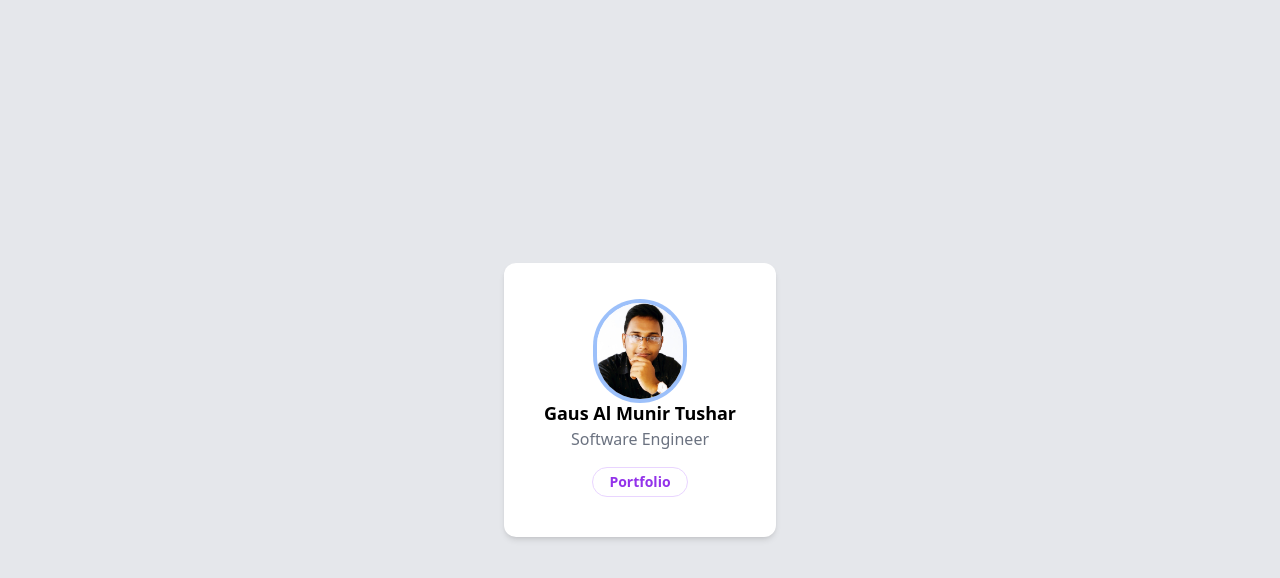
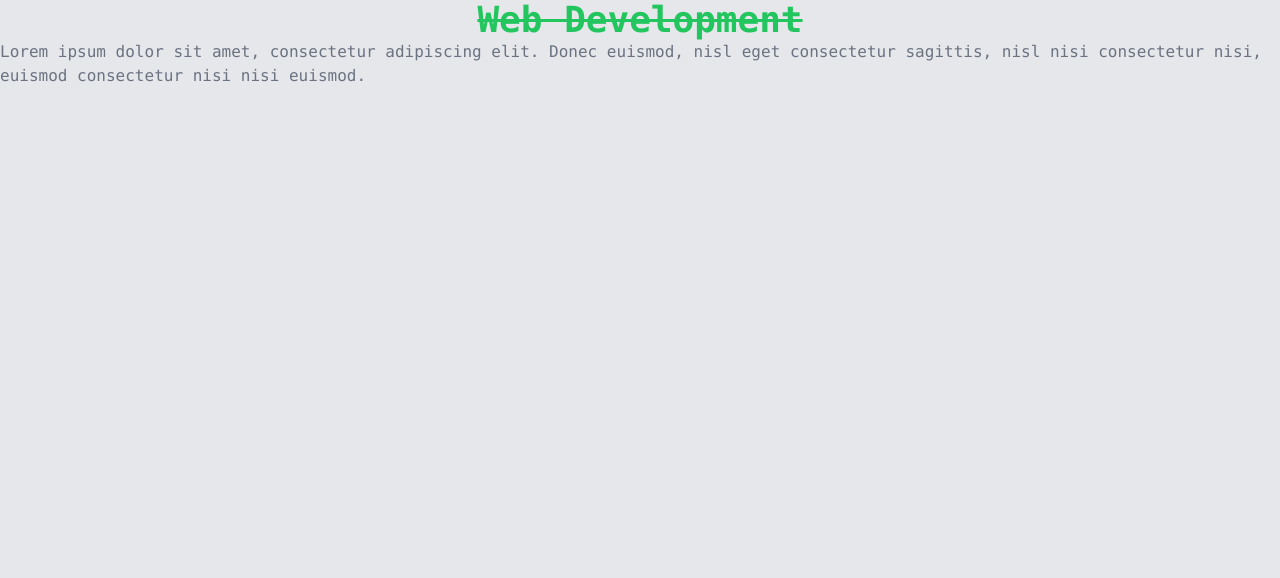
Before and after one commit to GausAlMunirTushar/tailwindcss_practices, a website built with Vite: page index.html in a window 1280 px wide. Built offline with nearby package versions, Linux system fonts and the light colour scheme.

Commit message:
tailwind css practice

```diff
--- a/index.html
+++ b/index.html
@@ -6,8 +6,8 @@
   <title>Tailwind Project</title>
   <link rel="stylesheet" href="/dist/output.css">
 </head>
-<body class="h-screen flex items-center justify-center bg-gray-200">
-  <div class="max-w-sm mx-auto p-10 bg-white rounded-xl shadow-md">
+<body class="h-screen bg-gray-200">
+  <!-- <div class="max-w-sm mx-auto p-10 bg-white rounded-xl shadow-md">
     <img class="h-24 mx-auto rounded-full ring-4" src="/images/tushar.jpg" alt="">
     <div class="text-center space-y-4">
       <div>
@@ -16,7 +16,15 @@
       </div>
       <button class="px-4 py-1 border border-purple-200 rounded-full text-sm text-purple-600 font-semibold space-y-1">Portfolio</button>
     </div>
-  </div>
+  </div> -->
 
+    <div class="font-mono">
+      <h1 class="text-green-500 font-extrabold text-4xl text-center line-through">Web Development</h1>
+      <p class="text-gray-500">
+        Lorem ipsum dolor sit amet, consectetur adipiscing elit.
+        Donec euismod, nisl eget consectetur sagittis, nisl nisi
+        consectetur nisi, euismod consectetur nisi nisi euismod.
+    </p>
+    </div>
 </body>
 </html>
```
Also changed, not shown: tailwind.html (+3 -3 lines), dist/output.css.
